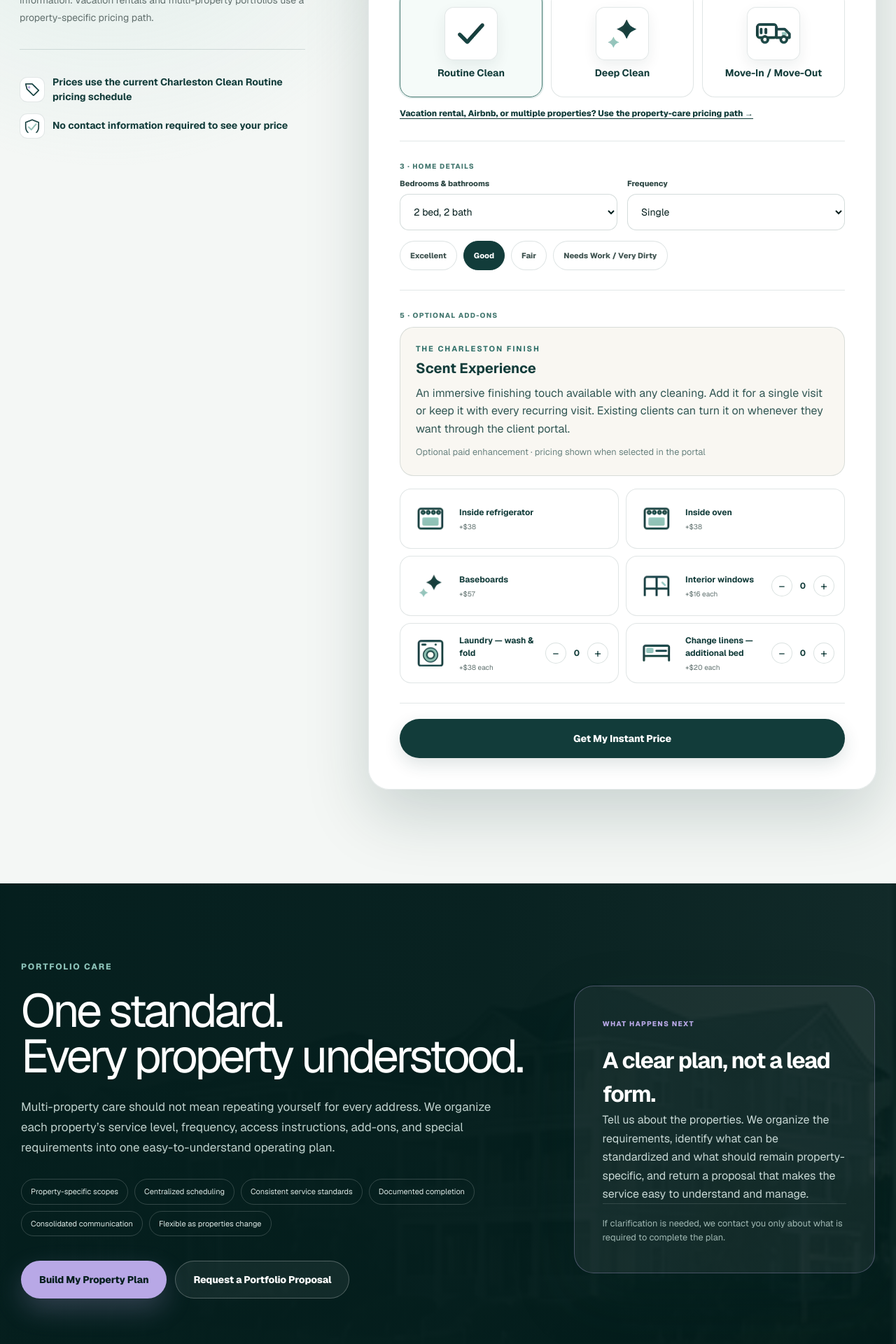
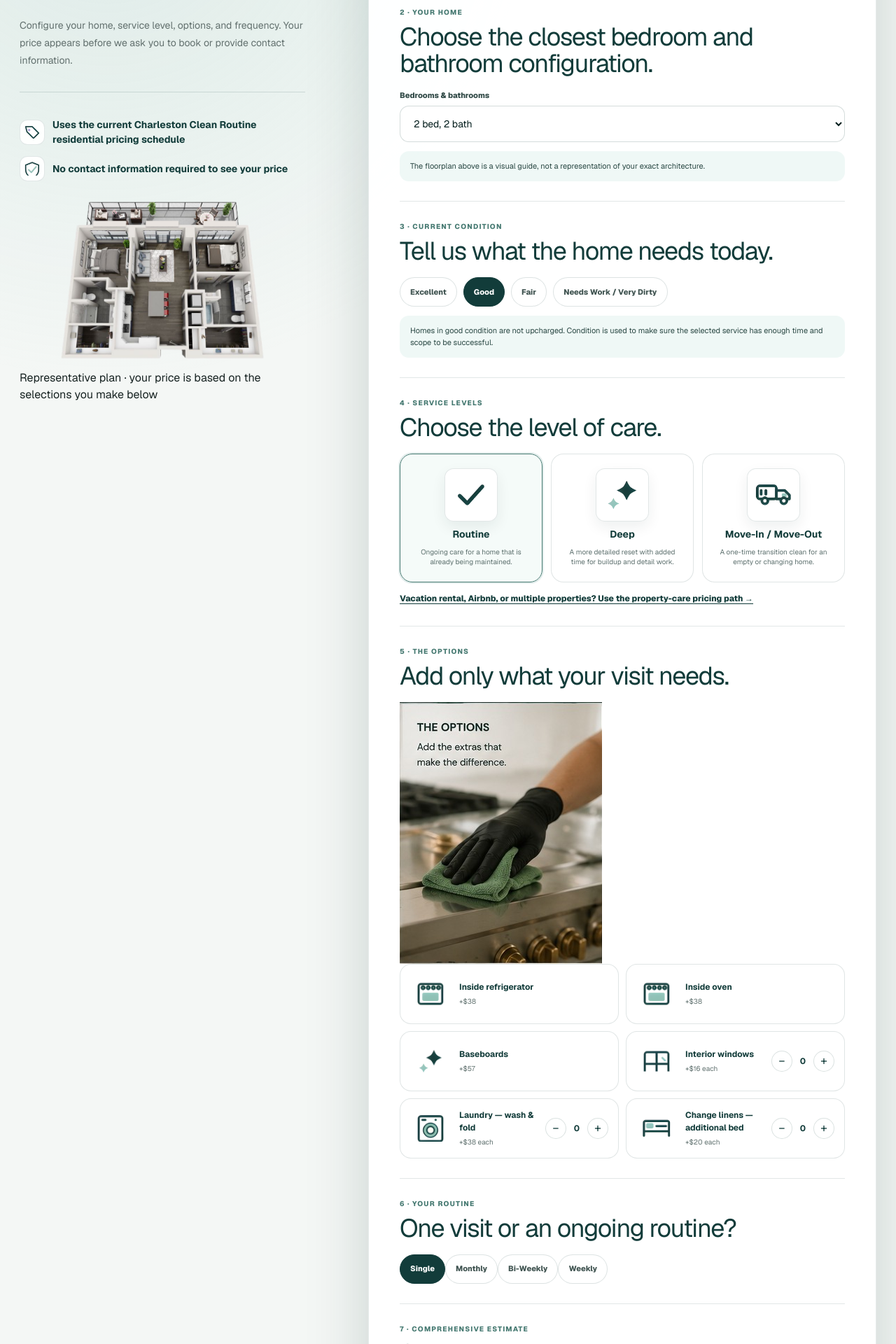
Before and after one commit to christophercompton843/charleston-clean-routine, a Next.js app: page / in a window 1280 px wide. Shown: the part 6200-8120 px from the top of the page at 70% size. Built offline with nearby package versions, Linux system fonts and the light colour scheme.

Commit message:
Refine Build Your Routine pricing configurator

```diff
--- a/app/price-planner.tsx
+++ b/app/price-planner.tsx
@@ -13,10 +13,10 @@ import {
 
 const BOOKING_URL = "https://www.jointidywise.com/book/charleston-clean-routine-7mjd3";
 
-const serviceOptions: Array<{ name: ResidentialService; label: string; icon: "routine-clean" | "deep-clean" | "move-in-out" }> = [
-  { name: "Home Routine Clean", label: "Routine Clean", icon: "routine-clean" },
-  { name: "Home Deep Clean", label: "Deep Clean", icon: "deep-clean" },
-  { name: "Move-In / Move-Out Clean", label: "Move-In / Move-Out", icon: "move-in-out" },
+const serviceOptions: Array<{ name: ResidentialService; label: string; icon: "routine-clean" | "deep-clean" | "move-in-out"; note: string }> = [
+  { name: "Home Routine Clean", label: "Routine", icon: "routine-clean", note: "Ongoing care for a home that is already being maintained." },
+  { name: "Home Deep Clean", label: "Deep", icon: "deep-clean", note: "A more detailed reset with added time for buildup and detail work." },
+  { name: "Move-In / Move-Out Clean", label: "Move-In / Move-Out", icon: "move-in-out", note: "A one-time transition clean for an empty or changing home." },
 ];
 
 const frequencies: Frequency[] = ["Single", "Monthly", "Bi-Weekly", "Weekly"];
@@ -60,11 +60,11 @@ export default function PricePlanner() {
 
   const effectiveService: ResidentialService = condition === "Fair" && service === "Home Routine Clean" ? "Home Deep Clean" : service;
   const requiresReview = condition === "Needs Work / Very Dirty";
-
   const effectiveFrequency: Frequency = effectiveService === "Move-In / Move-Out Clean" ? "Single" : frequency;
   const availableFrequencies: Frequency[] = effectiveService === "Move-In / Move-Out Clean" ? ["Single"] : frequencies;
   const basePrice = PLATFORM_PRICING[effectiveService][propertySize][effectiveFrequency] ?? PLATFORM_PRICING[effectiveService][propertySize].Single;
   if (basePrice == null) throw new Error(`No published price for ${effectiveService}, ${propertySize}, ${effectiveFrequency}.`);
+
   const addOnTotal = useMemo(() => {
     return (
       (effectiveService === "Move-In / Move-Out Clean" && addOns.depositReady ? ADD_ON_PRICING.depositReady.price : 0) +
@@ -86,74 +86,69 @@ export default function PricePlanner() {
   return (
     <section className="planner-section instant-pricing" id="pricing-tool">
       <div className="planner-intro">
-        <p className="eyebrow icon-eyebrow"><BrandIcon name="estimate" />Instant residential pricing</p>
-        <h2>Your home. Your price.</h2>
-        <p>See your residential cleaning price before entering contact information. Vacation rentals and multi-property portfolios use a property-specific pricing path.</p>
+        <p className="eyebrow icon-eyebrow"><BrandIcon name="estimate" />Build Your Routine</p>
+        <h2>See the service before you book it.</h2>
+        <p>Configure your home, service level, options, and frequency. Your price appears before we ask you to book or provide contact information.</p>
         <ul>
-          <li><BrandIcon name="pricing" /> Prices use the current Charleston Clean Routine pricing schedule</li>
+          <li><BrandIcon name="pricing" /> Uses the current Charleston Clean Routine residential pricing schedule</li>
           <li><BrandIcon name="secure-verified" /> No contact information required to see your price</li>
         </ul>
+        <div className="planner-story-image">
+          <img src="/ccr-interactive-floorplan.png" alt="Representative furnished home floorplan used to explain cleaning scope" />
+          <span>Representative plan · your price is based on the selections you make below</span>
+        </div>
       </div>
 
       <div className="planner-shell estimator-card">
         <div className="estimator-step">
           <span className="step-kicker">1 · Property</span>
+          <h3>Where is the home?</h3>
           <div className="estimator-grid">
             <label className="estimator-field"><span>ZIP code</span><input inputMode="numeric" maxLength={5} value={zipcode} onChange={(e) => setZipcode(e.target.value.replace(/\D/g, ""))} placeholder="29401" /></label>
           </div>
         </div>
 
         <div className="estimator-step">
-          <span className="step-kicker">2 · Service</span>
+          <span className="step-kicker">2 · Your Home</span>
+          <h3>Choose the closest bedroom and bathroom configuration.</h3>
+          <div className="estimator-grid">
+            <label className="estimator-field"><span>Bedrooms & bathrooms</span><select value={propertySize} onChange={(e) => setPropertySize(e.target.value as PropertySize)}>{PROPERTY_SIZES.map((size) => <option key={size}>{size}</option>)}</select></label>
+          </div>
+          <p className="estimator-note">The floorplan above is a visual guide, not a representation of your exact architecture.</p>
+        </div>
+
+        <div className="estimator-step condition-step">
+          <span className="step-kicker">3 · Current Condition</span>
+          <h3>Tell us what the home needs today.</h3>
+          <div className="condition-row">
+            {(["Excellent", "Good", "Fair", "Needs Work / Very Dirty"] as Condition[]).map((item) => (
+              <button key={item} type="button" className={`condition-button ${condition === item ? "selected" : ""}`} onClick={() => setCondition(item)}>{item}</button>
+            ))}
+          </div>
+          <p className="estimator-note">Homes in good condition are not upcharged. Condition is used to make sure the selected service has enough time and scope to be successful.</p>
+          {condition === "Fair" && service === "Home Routine Clean" && <p className="estimator-note">A Fair-condition Routine request is priced as a Deep Clean for the first visit so the home can be brought to the maintenance standard.</p>}
+          {requiresReview && <p className="estimator-warning">Homes marked Needs Work / Very Dirty require a custom scope review rather than an automatic quote.</p>}
+        </div>
+
+        <div className="estimator-step service-level-step">
+          <span className="step-kicker">4 · Service Levels</span>
+          <h3>Choose the level of care.</h3>
           <div className="choice-grid service-choice-grid">
             {serviceOptions.map((option) => (
               <button key={option.name} type="button" className={`choice-card ${service === option.name ? "selected" : ""}`} onClick={() => setService(option.name)}>
                 <BrandIcon name={option.icon} className="choice-icon" />
                 <strong>{option.label}</strong>
+                <small>{option.note}</small>
               </button>
             ))}
           </div>
           <a className="rental-quote-link" href="/portfolio">Vacation rental, Airbnb, or multiple properties? Use the property-care pricing path →</a>
         </div>
 
-        <div className="estimator-step">
-          <span className="step-kicker">3 · Home details</span>
-          <div className="estimator-grid two-col">
-            <label className="estimator-field"><span>Bedrooms & bathrooms</span><select value={propertySize} onChange={(e) => setPropertySize(e.target.value as PropertySize)}>{PROPERTY_SIZES.map((size) => <option key={size}>{size}</option>)}</select></label>
-            <label className="estimator-field"><span>Frequency</span><select value={effectiveFrequency} onChange={(e) => setFrequency(e.target.value as Frequency)}>{availableFrequencies.map((item) => <option key={item}>{item}</option>)}</select></label>
-          </div>
-          {effectiveFrequency !== "Single" && effectiveService === "Home Routine Clean" && (
-            <div className="founding-routine-note estimator-founding-note">
-              <span>Founding Routine</span>
-              <p>
-                Recurring routines established during the founding enrollment period
-                receive access to a premium recurring-service benefit. A very limited
-                number will also receive the Charleston Finish Scent Experience with every
-                recurring visit for the life of that routine.
-              </p>
-            </div>
-          )}
-          <div className="condition-row">
-            {(["Excellent", "Good", "Fair", "Needs Work / Very Dirty"] as Condition[]).map((item) => (
-              <button key={item} type="button" className={`condition-button ${condition === item ? "selected" : ""}`} onClick={() => setCondition(item)}>{item}</button>
-            ))}
-          </div>
-          {condition === "Fair" && service === "Home Routine Clean" && <p className="estimator-note">Fair-condition Routine Clean requests are priced as Deep Clean so the first visit has enough time for the property.</p>}
-          {requiresReview && <p className="estimator-warning">Homes marked Needs Work / Very Dirty require a custom scope review and are not auto-quoted.</p>}
-        </div>
-
-        <div className="estimator-step">
-          <span className="step-kicker">5 · Optional add-ons</span>
-          <div className="scent-experience-option">
-            <span>The Charleston Finish</span>
-            <strong>Scent Experience</strong>
-            <p>
-              An immersive finishing touch available with any cleaning. Add it for a
-              single visit or keep it with every recurring visit. Existing clients can
-              turn it on whenever they want through the client portal.
-            </p>
-            <small>Optional paid enhancement · pricing shown when selected in the portal</small>
-          </div>
+        <div className="estimator-step options-step">
+          <span className="step-kicker">5 · The Options</span>
+          <h3>Add only what your visit needs.</h3>
+          <div className="options-visual"><img src="/ccr-options-addons.jpg" alt="Professional detail cleaning representing optional service enhancements" /></div>
           <div className="addon-grid">
             {([
               ["depositReady", ADD_ON_PRICING.depositReady.label, ADD_ON_PRICING.depositReady.price, "add-ons"],
@@ -180,21 +175,48 @@ export default function PricePlanner() {
           </div>
         </div>
 
-        <button className="button estimate-button" type="button" onClick={() => setShowEstimate(true)} disabled={requiresReview}>Get My Instant Price</button>
+        <div className="estimator-step routine-step">
+          <span className="step-kicker">6 · Your Routine</span>
+          <h3>One visit or an ongoing routine?</h3>
+          <div className="frequency-choice-grid">
+            {availableFrequencies.map((item) => (
+              <button key={item} type="button" className={`condition-button ${effectiveFrequency === item ? "selected" : ""}`} onClick={() => setFrequency(item)}>{item}</button>
+            ))}
+          </div>
+          {effectiveFrequency !== "Single" && effectiveService === "Home Routine Clean" && (
+            <div className="founding-routine-note estimator-founding-note">
+              <span>Founding Routine</span>
+              <p>Recurring routines established during the founding enrollment period may qualify for introductory recurring-service benefits. Any applicable benefit is shown before booking.</p>
+            </div>
+          )}
+        </div>
 
-        {requiresReview && <a className="button secondary-button" href="/contact">Request a custom scope review</a>}
+        <div className="estimator-step estimate-step">
+          <span className="step-kicker">7 · Comprehensive Estimate</span>
+          <h3>See the number, then decide.</h3>
+          <p className="estimator-note">Prepaid multi-month pricing is not shown until the applicable discount schedule is finalized. We will not invent a discount or bury it in the estimate.</p>
+          <button className="button estimate-button" type="button" onClick={() => setShowEstimate(true)} disabled={requiresReview}>Show My Price</button>
+          {requiresReview && <a className="button secondary-button" href="/contact">Request a custom scope review</a>}
+        </div>
 
         {showEstimate && !requiresReview && (
           <div className="estimate-result" aria-live="polite">
             <BrandIcon name="estimate" className="result-icon" />
-            <span>Your service price</span>
+            <span>Your configured service price</span>
             <strong>${formatPrice(displayedPrice)}</strong>
-            <p className="estimate-disclaimer">Estimate is based on the property, condition, service, frequency and add-ons you selected. Final price assumes those details are accurate. Material differences in property condition, size or requested scope may require an adjustment before work begins.</p>
+            <div className="estimate-summary">
+              <p><b>Home:</b> {propertySize}</p>
+              <p><b>Service:</b> {effectiveService}</p>
+              <p><b>Condition:</b> {condition}</p>
+              <p><b>Routine:</b> {effectiveFrequency}</p>
+              <p><b>Options:</b> {addOnTotal > 0 ? `$${formatPrice(addOnTotal)} selected` : "None selected"}</p>
+            </div>
+            <p className="estimate-disclaimer">Price is based on the property, condition, service, frequency, and options selected above. Material differences in property condition, size, or requested scope may require an adjustment before work begins.</p>
             <div className="save-estimate">
-              <h4>Ready to book?</h4>
-              <p>Choose an available time and enter only the details needed to confirm your appointment.</p>
+              <h4>Ready to make it your routine?</h4>
+              <p>Continue to live availability. The booking page confirms the appointment details before you finalize.</p>
               <a className="button" href={BOOKING_URL}>Book This Cleaning →</a>
-              <p className="booking-availability-note">The booking page confirms live availability and the service details before you finalize.</p>
+              <p className="booking-availability-note">No callback is required to begin a standard residential booking.</p>
             </div>
           </div>
         )}
```
